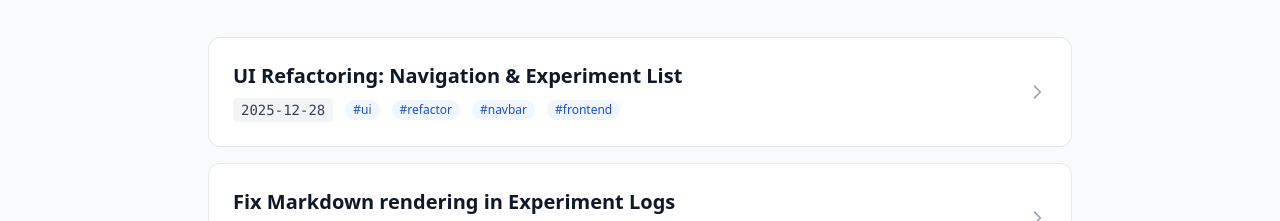
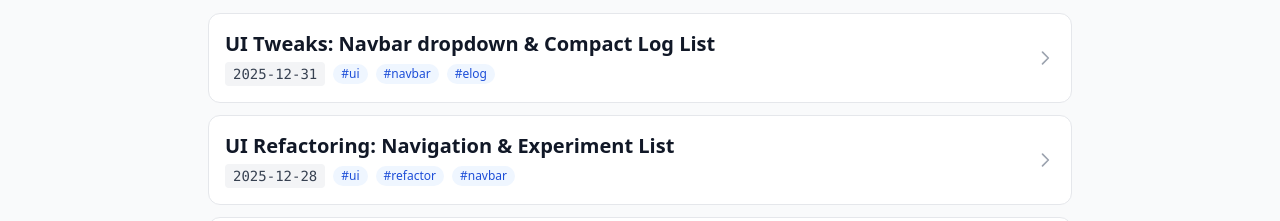
Before and after one commit to lab-travis-wang/lab, a plain HTML site: page pb_public/elog/index.html in a window 1280 px wide. Shown: the part 176-397 px from the top of the page. Drawn offline with Linux system fonts and the light colour scheme.

Commit message:
添加市场运营代理输出文本的补充说明，更新实验日志界面和任务列表，优化导航栏和实验日志列表的布局

```diff
--- a/pb_public/elog/index.html
+++ b/pb_public/elog/index.html
@@ -180,26 +180,26 @@
         logs.sort((a, b) => new Date(b.date) - new Date(a.date));
 
         let html = `
-                <div class="mb-10">
-                    <h1 class="text-3xl font-bold tracking-tight text-gray-900">${currentLang === 'zh' ? '实验日志' : 'Experiment Logs'}</h1>
-                    <p class="mt-2 text-gray-500">${currentLang === 'zh' ? '记录实验进展与思考' : 'Tracking progress and thoughts'}</p>
+            <div class="mb-6">
+              <h1 class="text-2xl sm:text-3xl font-bold tracking-tight text-gray-900">${currentLang === 'zh' ? '实验日志' : 'Experiment Logs'}</h1>
+              <p class="mt-1 text-sm text-gray-500">${currentLang === 'zh' ? '记录实验进展与思考' : 'Tracking progress and thoughts'}</p>
             </div>
-                <div class="space-y-4">
+            <div class="space-y-3">
             `;
 
         logs.forEach(log => {
             html += `
-                    <a href="#/${log.filename}" class="block group bg-white rounded-xl border border-gray-200 p-6 hover:shadow-md transition-all duration-200 hover:border-blue-300">
-                        <div class="flex flex-col sm:flex-row sm:items-center justify-between gap-4">
-                            <div>
-                                <h2 class="text-xl font-bold text-gray-900 group-hover:text-blue-600 transition-colors mb-2">${log.title}</h2>
-                                <div class="flex items-center gap-3 text-sm text-gray-500">
+                <a href="#/${log.filename}" class="block group bg-white rounded-xl border border-gray-200 p-4 hover:shadow-md transition-all duration-200 hover:border-blue-300">
+                  <div class="flex flex-row items-start sm:items-center justify-between gap-3">
+                    <div class="min-w-0">
+                      <h2 class="text-lg sm:text-xl font-bold text-gray-900 group-hover:text-blue-600 transition-colors mb-1">${log.title}</h2>
+                      <div class="flex flex-wrap items-center gap-x-2 gap-y-1 text-sm text-gray-500">
                         <span class="font-mono bg-gray-100 px-2 py-0.5 rounded text-gray-700">${log.date}</span>
                         ${log.tags.map(tag => `<span class="bg-blue-50 text-blue-700 px-2 py-0.5 rounded-full text-xs">#${tag}</span>`).join('')}
                       </div>
                     </div>
-                            <div class="text-gray-400 group-hover:translate-x-1 transition-transform">
-                                <svg class="w-5 h-5" fill="none" stroke="currentColor" viewBox="0 0 24 24"><path stroke-linecap="round" stroke-linejoin="round" stroke-width="2" d="M9 5l7 7-7 7"/></svg>
+                    <div class="text-gray-400 group-hover:translate-x-1 transition-transform shrink-0 ml-auto">
+                      <svg class="w-4 h-4 sm:w-5 sm:h-5" fill="none" stroke="currentColor" viewBox="0 0 24 24"><path stroke-linecap="round" stroke-linejoin="round" stroke-width="2" d="M9 5l7 7-7 7"/></svg>
                     </div>
                   </div>
                 </a>
```
Also changed, not shown: pb_public/elog/manifest.json, 3 other files. Lines whose indentation alone changed are shown as unchanged.
